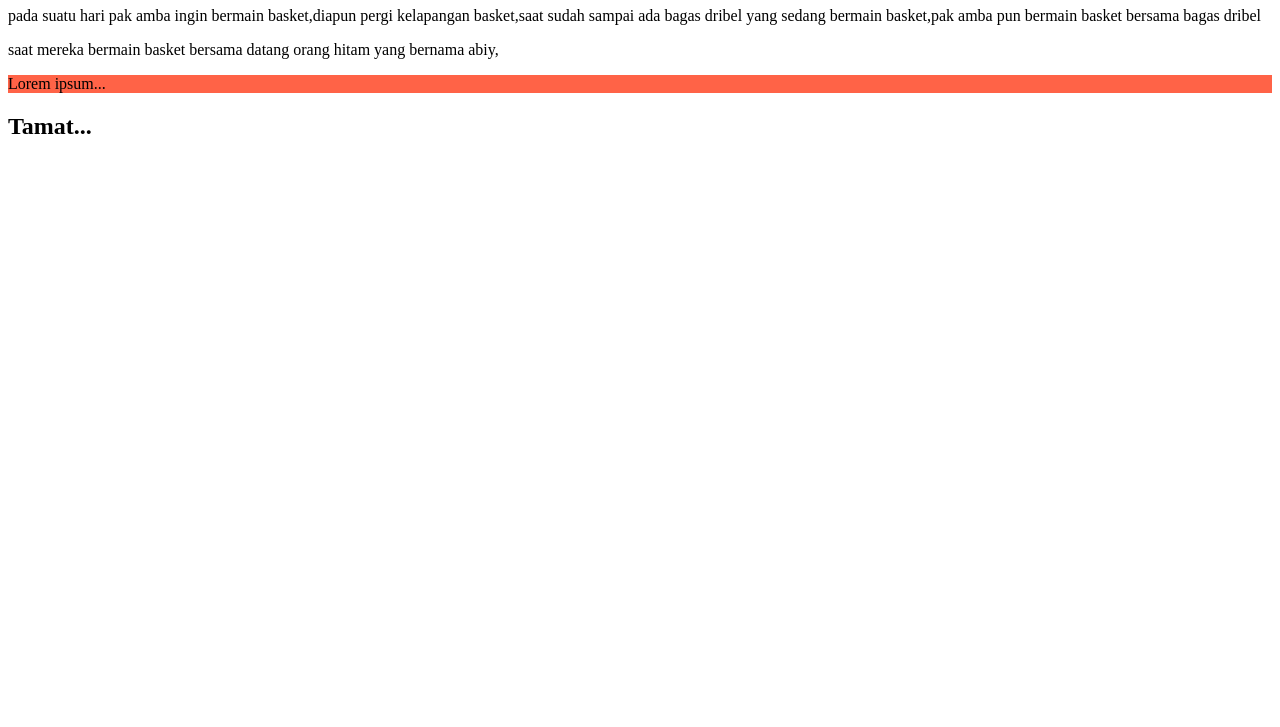
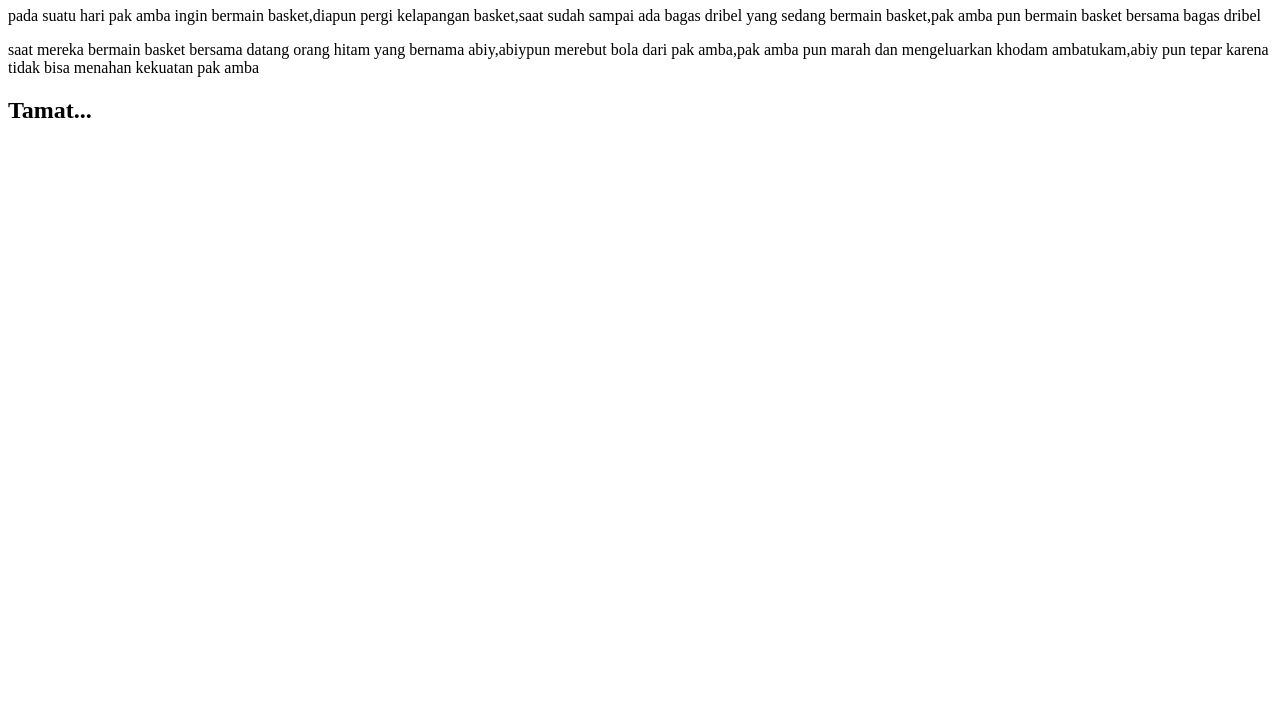
Before and after one commit to fa-iz/amba, a plain HTML site: page index.html in a window 1280 px wide. Shown: the part 73-800 px from the top of the page. Drawn offline with Linux system fonts and the light colour scheme.

Commit message:
Update index.html

```diff
--- a/index.html
+++ b/index.html
@@ -6,9 +6,8 @@
 <body>
 
 <h1>cerita pak amba dan bagas drible</h1>
-<p>pada suatu hari pak amba ingin bermain basket,diapun pergi kelapangan basket,saat sudah sampai ada bagas dribel yang sedang bermain basket,pak amba pun bermain basket bersama bagas dribel</p>
-<p>saat mereka bermain basket bersama datang orang hitam yang bernama abiy,</p>
-<p style="background-color:Tomato;">Lorem ipsum...</p>
+<p style="backround-color:Tomato;">pada suatu hari pak amba ingin bermain basket,diapun pergi kelapangan basket,saat sudah sampai ada bagas dribel yang sedang bermain basket,pak amba pun bermain basket bersama bagas dribel</p>
+<p>saat mereka bermain basket bersama datang orang hitam yang bernama abiy,abiypun merebut bola dari pak amba,pak amba pun marah dan mengeluarkan khodam ambatukam,abiy pun tepar karena tidak bisa menahan kekuatan pak amba</p>
 <h2>Tamat...</h2>
 </body>
 </html>
```
